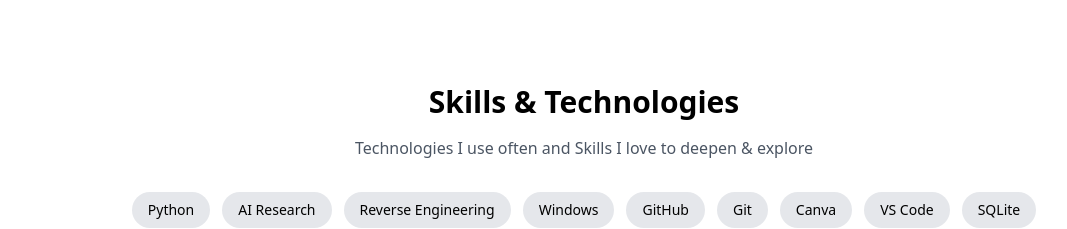
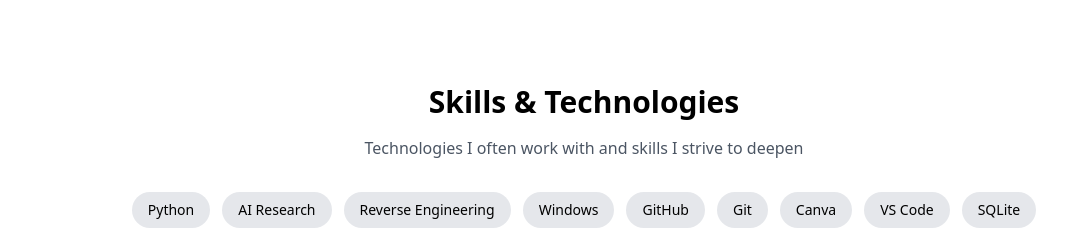
Before and after one commit to wonghindiabelanda/nitipbli, a Next.js app: page / in a window 1280 px wide. Shown: the part 940-1169 px from the top of the page, without its empty margins (56-1123 px from the left). Built offline with nearby package versions, Linux system fonts and the light colour scheme.

Commit message:
Unnecessary Change.

```diff
--- a/app/components/Skills.tsx
+++ b/app/components/Skills.tsx
@@ -15,7 +15,7 @@
     <section id="skills" className="max-w-6xl mx-auto py-20 px-6 text-center">
       <h2 className="text-3xl font-bold mb-4">Skills & Technologies</h2>
       <p className="text-gray-600 dark:text-gray-400 mb-8">
-        Technologies I use often and Skills I love to deepen & explore
+        Technologies I often work with and skills I strive to deepen
       </p>
 
       <div className="flex flex-wrap justify-center gap-3">
```
